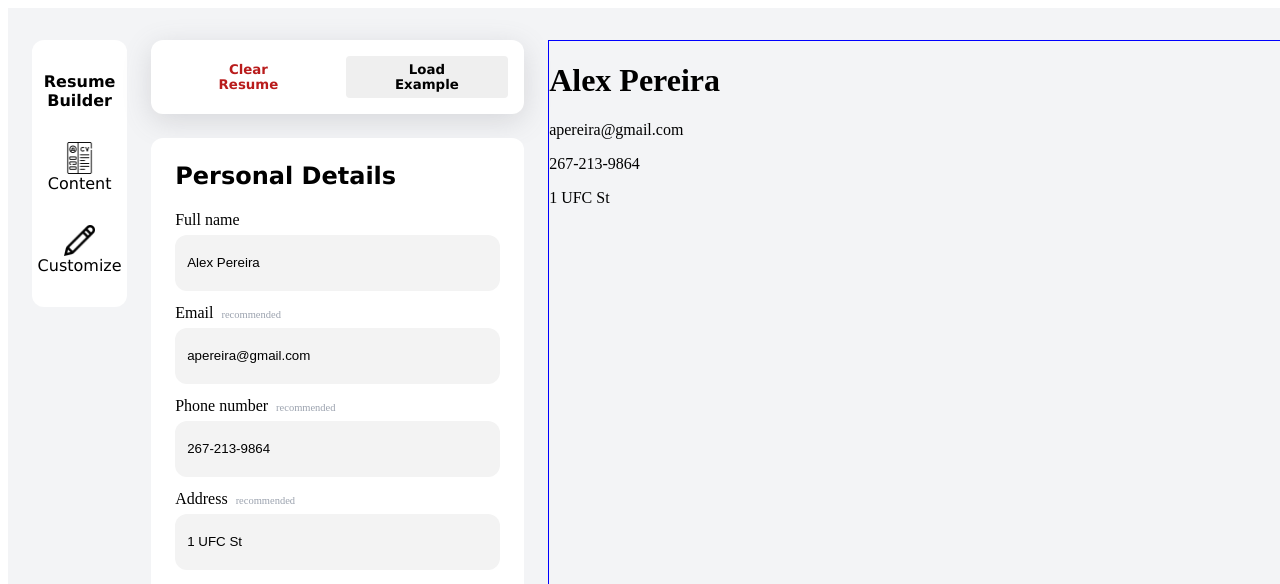
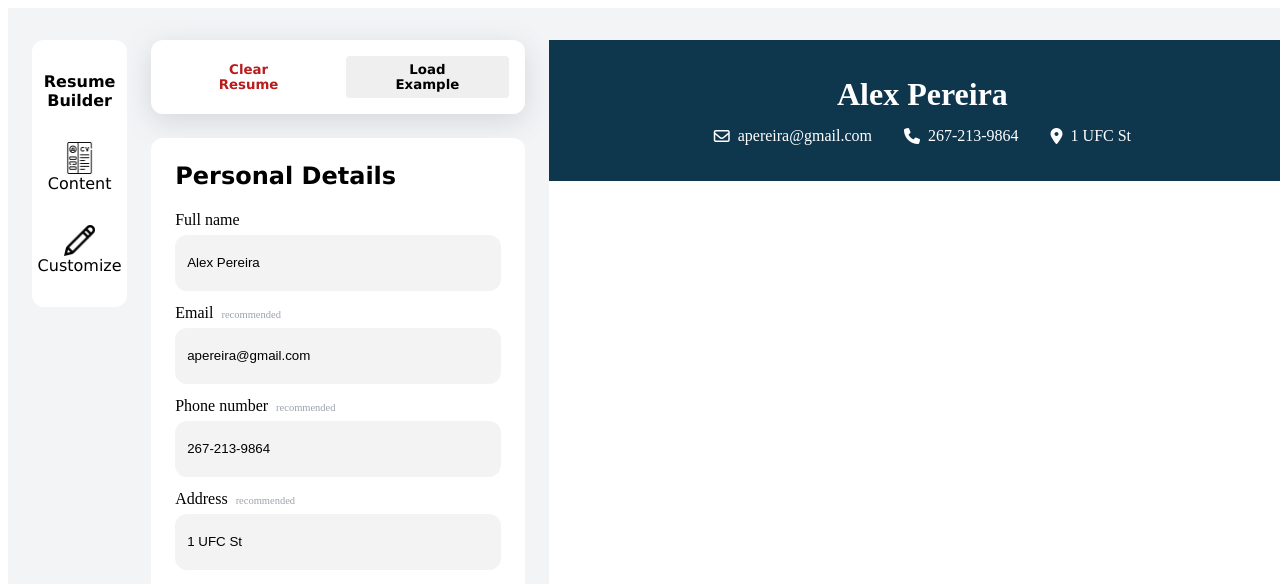
Before and after one commit to jakekressley/resume-builder, a React (Vite) app: page / in a window 1280 px wide. Shown: the top 584 px of the page. Built offline with nearby package versions, Linux system fonts and the light colour scheme; the HTML template or start-up script is replaced by a standard one.

Commit message:
added icons and styled resume header

```diff
--- a/package.json
+++ b/package.json
@@ -10,6 +10,7 @@
     "preview": "vite preview"
   },
   "dependencies": {
+    "@fortawesome/fontawesome-free": "^6.4.2",
     "react": "^18.2.0",
     "react-dom": "^18.2.0"
   },
--- a/src/components/Personal/Personal.jsx
+++ b/src/components/Personal/Personal.jsx
@@ -1,11 +1,15 @@
 import React from 'react'
 import './Personal.css'
 import InputGroup from '../InputGroup/InputGroup';
+import '@fortawesome/fontawesome-free/css/all.css';
 
 function Example () {
     return (
         <div className="example-section">
-            <button className="clear-button">Clear Resume</button>
+            <button className="clear-button">
+                {/* <i className="fa-solid fa-trash" style={{color: '#b91c1c'}}></i> */}
+                Clear Resume
+                </button>
             <button>Load Example</button>
         </div>
     );
--- a/src/components/Resume/Resume.css
+++ b/src/components/Resume/Resume.css
@@ -1,6 +1,34 @@
 .resume {
     height: 100vh;
-    border: solid 1px blue;
     margin: auto;
     width: 60%;
+    text-align: center;
+    color: white;
 }
+
+.resume-header {
+    padding: 36px 24px;
+    background-color: #0e374e;
+}
+
+.resume-header h1 {
+    margin: 0;
+    margin-bottom: 14px;
+}
+
+.extra-info {
+    display: flex;
+    justify-content: center;
+    gap: 32px;
+}
+
+.info-item {
+    display: flex;
+    gap: 8px;
+    align-items: center;
+}
+
+.resume-body {
+    background-color: white;
+    height: 82%;
+}
--- a/src/components/Resume/Resume.jsx
+++ b/src/components/Resume/Resume.jsx
@@ -1,6 +1,7 @@
 import React from 'react'
 import './Resume.css'
 import ResumeHeader from './ResumeHeader';
+import ResumeBody from './ResumeBody';
 
 export default function Resume({ personalInfo }) {
     return(
@@ -10,7 +11,9 @@ export default function Resume({ personalInfo }) {
                 email={personalInfo.email}
                 phone={personalInfo.phone}
                 address={personalInfo.address}
+                className="resume-header"
             />
+            <ResumeBody/>
         </div>
     );
 }
--- /dev/null
+++ b/src/components/Resume/ResumeBody.jsx
@@ -0,0 +1,9 @@
+import React from 'react'
+
+export default function ResumeBody() {
+  return (
+    <div className="resume-body">
+        Body goes here
+    </div>
+  )
+}
--- a/src/components/Resume/ResumeHeader.jsx
+++ b/src/components/Resume/ResumeHeader.jsx
@@ -1,10 +1,23 @@
+import '@fortawesome/fontawesome-free/css/all.css';
+
 export default function ResumeHeader({ name, email, phone, address }) {
     return(
         <div className="resume-header">
             <h1>{name}</h1>
-            <p>{email}</p>
-            <p>{phone}</p>
-            <p>{address}</p>
+            <div className="extra-info">
+                <div className="info-item">
+                    <i className="fa-regular fa-envelope"></i>
+                    <span>{email}</span>
+                </div>
+                <div className="info-item">
+                    <i className="fa-solid fa-phone"></i>
+                    <span>{phone}</span>
+                </div>
+                <div className="info-item">
+                    <i className="fa-solid fa-location-dot"></i>
+                    <span>{address}</span>
+                </div>
+            </div>
         </div>
     )
 }
--- a/src/styles/App.css
+++ b/src/styles/App.css
@@ -2,7 +2,7 @@
   display: flex;
   gap: 24px;
   margin: auto;
-  max-width: 1500px;
+  max-width: 1280px;
   padding: 32px 24px;
   width: 100%;
   background-color: #f3f4f6;
```
Also changed, not shown: 1 other file (tests, documents, lock files or other folders).
